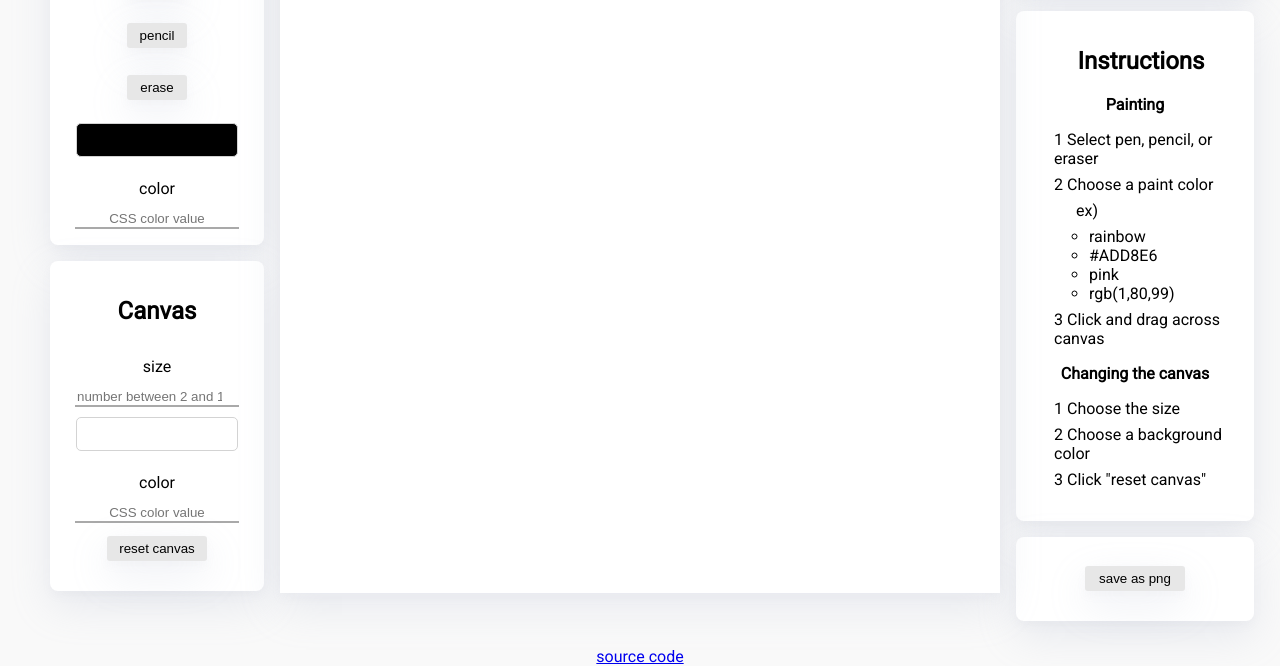
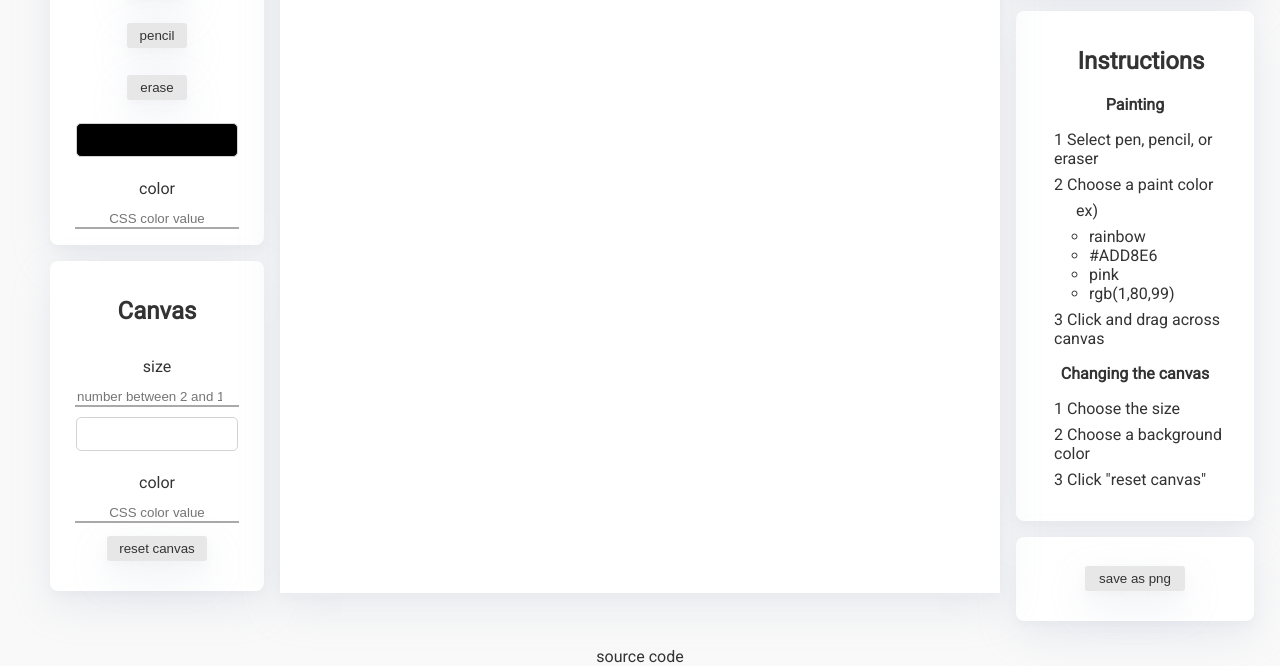
Before and after one commit to drew-chen/sketch, a plain HTML site: page index.html in a window 1280 px wide. Shown: the part 138-804 px from the top of the page. Drawn offline with nearby package versions, Linux system fonts and the light colour scheme.

Commit message:
Use off-black for easier reading and code style fixes

```diff
--- a/styles/style.css
+++ b/styles/style.css
@@ -8,7 +8,18 @@ body {
     height: 95vh;
     margin: 10px;
     background: #f9f9f9;
+    color: #333;
 }
+
+a {
+    text-decoration: none;
+    color: #333;
+}
+
+a:hover {
+    text-decoration: underline;
+}
+
 footer {
     grid-row: 3;
     grid-column: 1/4;
@@ -36,28 +47,35 @@ h2 {
 ol {
     counter-reset: item;
 }
+
 li {
     display: block;
     margin: 7px;
 }
+
 ol {
     padding-left: 15px;
 }
+
 ul {
     padding-left: 15px;
 }
+
 ul > ul {
     padding-left: 20px;
 }
+
 ol > li::before {
     content: counter(item) " ";
     counter-increment: item;
 }
+
 ul > ul > li {
     list-style-type: circle;
     margin: 0;
     display: list-item;
 }
+
 input {
     width: 10rem;
     border-style: none none solid none;
@@ -69,6 +87,7 @@ input {
     -moz-appearance: textfield;
     appearance: textfield;
 }
+
 label, h3 {
     font-size: 1rem;
     margin: 12px;
@@ -103,12 +122,14 @@ small {
     justify-self: right;
     margin: 0;
 }
+
 #left-col > div, #right-col > div {
     background: white;
     border-radius: 8px;
     padding: 1em;
     justify-items: center;
 }
+
 #right-col {
     grid-row-start: 2;
     grid-gap: 1em;
@@ -122,16 +143,18 @@ small {
 #instructions {
     margin-left: 12px;
 }
+
 .btn {
     margin: 1em;
     border: none;
     border-radius: 3px;
     background: rgb(231, 231, 231);
-    color: black;
+    color: #333;
     padding: 5px 10px;
     text-align: center;
     width: 60px;
 }
+
 .btn:hover {
     cursor: pointer;
     filter: brightness(90%)
@@ -151,6 +174,7 @@ small {
     border: 1px solid lightgray;
     border-radius: 5px;
 }
+
 #canvas {
     grid-row: 2;
     grid-column: 2/3;
@@ -163,22 +187,25 @@ small {
     height: 720px;
     align-self: center;
 }
+
 .shadow {
     box-shadow:
         0  5px 10px rgba(154,160,185,0.05),
         0 15px 40px rgba(166,173,201,0.2);
 }
+
 .rainbow {
     background: red; /* For browsers that do not support gradients */
     background: -webkit-linear-gradient(left, orange , yellow, green, cyan, blue, violet); /* For Safari 5.1 to 6.0 */
     background: -o-linear-gradient(right, orange, yellow, green, cyan, blue, violet); /* For Opera 11.1 to 12.0 */
     background: -moz-linear-gradient(right, orange, yellow, green, cyan, blue, violet); /* For Firefox 3.6 to 15 */
     background: linear-gradient(to right, orange , yellow, green, cyan, blue, violet); /* Standard syntax (must be last) */
+}
 
-}
 #save {
     width: 100px;
 }
+
 #submit {
     width: 100px;
 }
```
